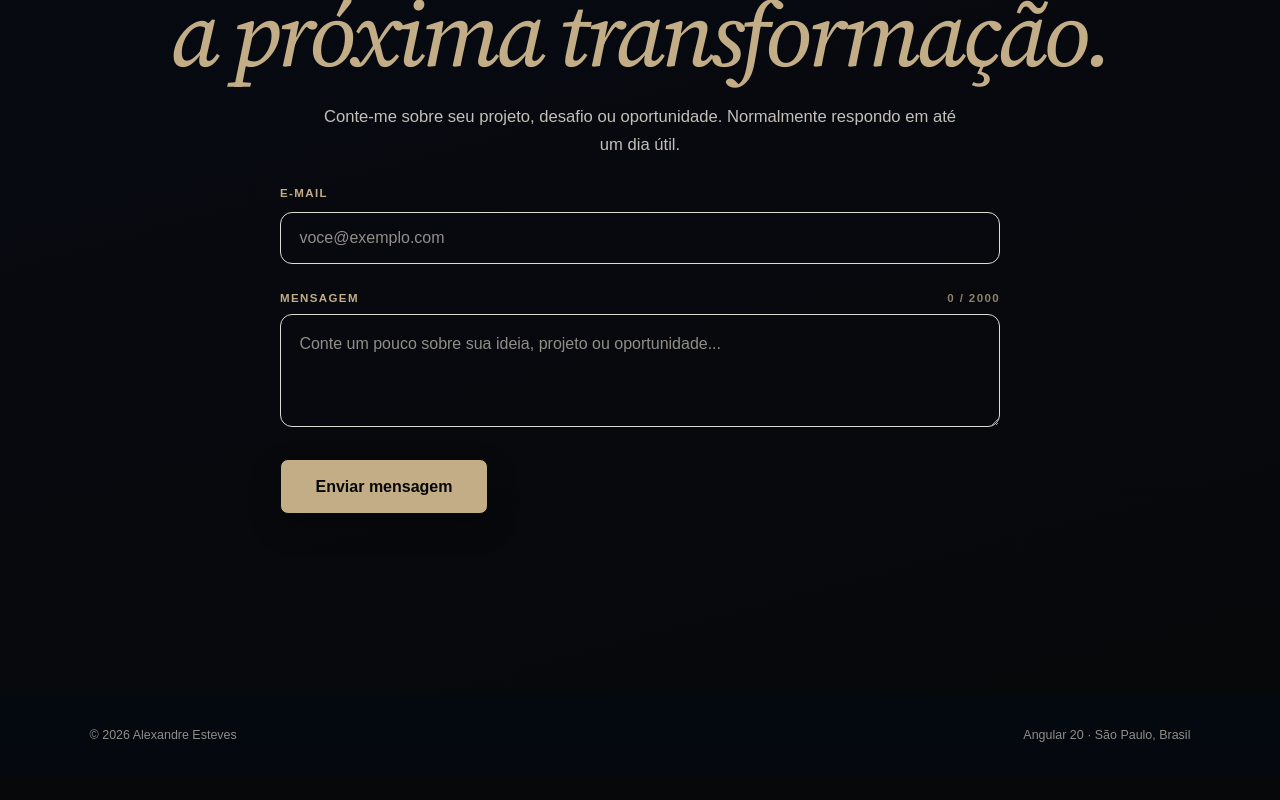
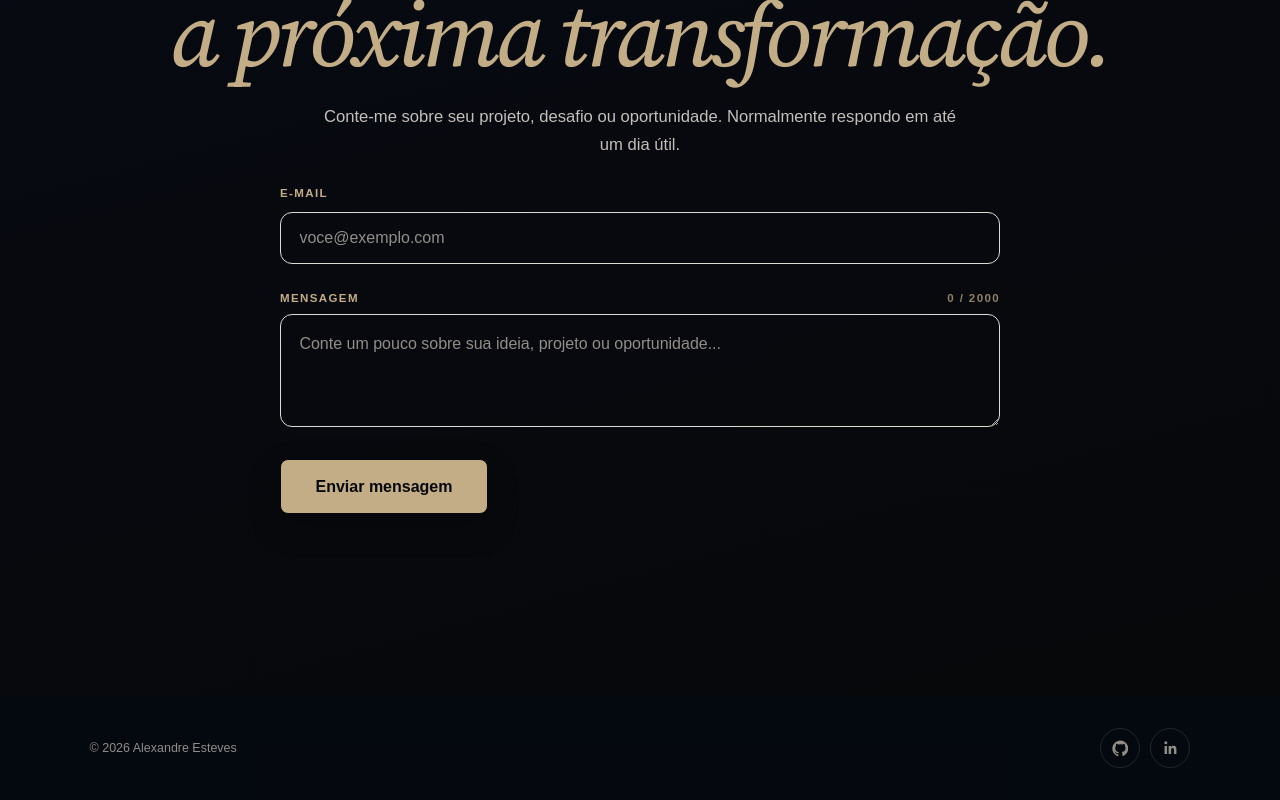
Before and after one commit to a13xandr3/alexandre-esteves-portfolio, an Angular app: page / in a window 1280 px wide. Shown: the part 4845-5645 px from the top of the page. Before the commit the page ends 5619 px from the top, so only its background shows below. Built offline with nearby package versions, Linux system fonts and the light colour scheme; a web font is replaced by a local one.

Commit message:
feat: add social links to footer

```diff
--- a/src/app/portfolio/components/site-footer/site-footer.component.html
+++ b/src/app/portfolio/components/site-footer/site-footer.component.html
@@ -1 +1,30 @@
-<span>© {{ year() }} Alexandre Esteves</span><span>Angular 20 · São Paulo, Brasil</span>
+<span class="text-center text-sm-start">© {{ year() }} Alexandre Esteves</span>
+<nav class="footer-social" aria-label="Redes sociais">
+  <a
+    href="https://github.com/a13xandr3"
+    target="_blank"
+    rel="noopener noreferrer"
+    aria-label="GitHub de Alexandre Esteves"
+    title="GitHub"
+  >
+    <svg viewBox="0 0 24 24" aria-hidden="true" focusable="false">
+      <path
+        d="M12 .7a11.5 11.5 0 0 0-3.64 22.41c.58.1.79-.25.79-.56v-2.23c-3.22.7-3.9-1.37-3.9-1.37-.52-1.34-1.29-1.7-1.29-1.7-1.05-.72.08-.71.08-.71 1.17.08 1.78 1.2 1.78 1.2 1.04 1.78 2.72 1.27 3.38.97.1-.75.4-1.27.74-1.56-2.57-.3-5.28-1.29-5.28-5.69 0-1.26.45-2.28 1.19-3.09-.12-.29-.52-1.46.11-3.05 0 0 .97-.31 3.16 1.18a10.9 10.9 0 0 1 5.76 0c2.2-1.49 3.16-1.18 3.16-1.18.63 1.59.23 2.76.11 3.05.74.81 1.19 1.83 1.19 3.09 0 4.42-2.72 5.39-5.3 5.68.42.36.79 1.06.79 2.14v3.17c0 .31.21.67.8.56A11.5 11.5 0 0 0 12 .7Z"
+      />
+    </svg>
+  </a>
+  <a
+    href="https://www.linkedin.com/in/aealves"
+    target="_blank"
+    rel="noopener noreferrer"
+    aria-label="LinkedIn de Alexandre Esteves"
+    title="LinkedIn"
+  >
+    <svg viewBox="0 0 24 24" aria-hidden="true" focusable="false">
+      <path
+        d="M5.37 3.15A2.18 2.18 0 1 1 1 3.15a2.18 2.18 0 0 1 4.37 0ZM1.36 8h3.58v11.5H1.36V8Zm5.8 0h3.43v1.57h.05c.48-.91 1.64-1.86 3.38-1.86 3.62 0 4.29 2.38 4.29 5.48v6.31h-3.57v-5.6c0-1.33-.02-3.05-1.86-3.05-1.86 0-2.15 1.46-2.15 2.96v5.69H7.16V8Z"
+        transform="translate(2.3 .65)"
+      />
+    </svg>
+  </a>
+</nav>
--- a/src/app/portfolio/components/site-footer/site-footer.component.scss
+++ b/src/app/portfolio/components/site-footer/site-footer.component.scss
@@ -1,9 +1,46 @@
 :host {
   display: flex;
+  align-items: center;
   justify-content: space-between;
   padding: 2rem clamp(1.25rem, 7vw, 8rem);
   font-size: 0.78rem;
 }
+
+.footer-social {
+  display: flex;
+  align-items: center;
+  gap: 0.65rem;
+}
+
+.footer-social a {
+  display: grid;
+  place-items: center;
+  width: 2.5rem;
+  height: 2.5rem;
+  color: var(--muted);
+  border: 1px solid var(--line);
+  border-radius: 50%;
+  transition:
+    color 180ms ease,
+    border-color 180ms ease,
+    box-shadow 180ms ease,
+    transform 180ms ease;
+}
+
+.footer-social a:hover,
+.footer-social a:focus-visible {
+  color: var(--ink);
+  border-color: var(--accent-strong);
+  box-shadow: 0 0 1rem rgba(223, 207, 173, 0.24);
+  transform: translateY(-0.15rem);
+}
+
+.footer-social svg {
+  width: 1.05rem;
+  height: 1.05rem;
+  fill: currentColor;
+}
+
 @media (max-width: 520px) {
   :host {
     flex-direction: column;
```
